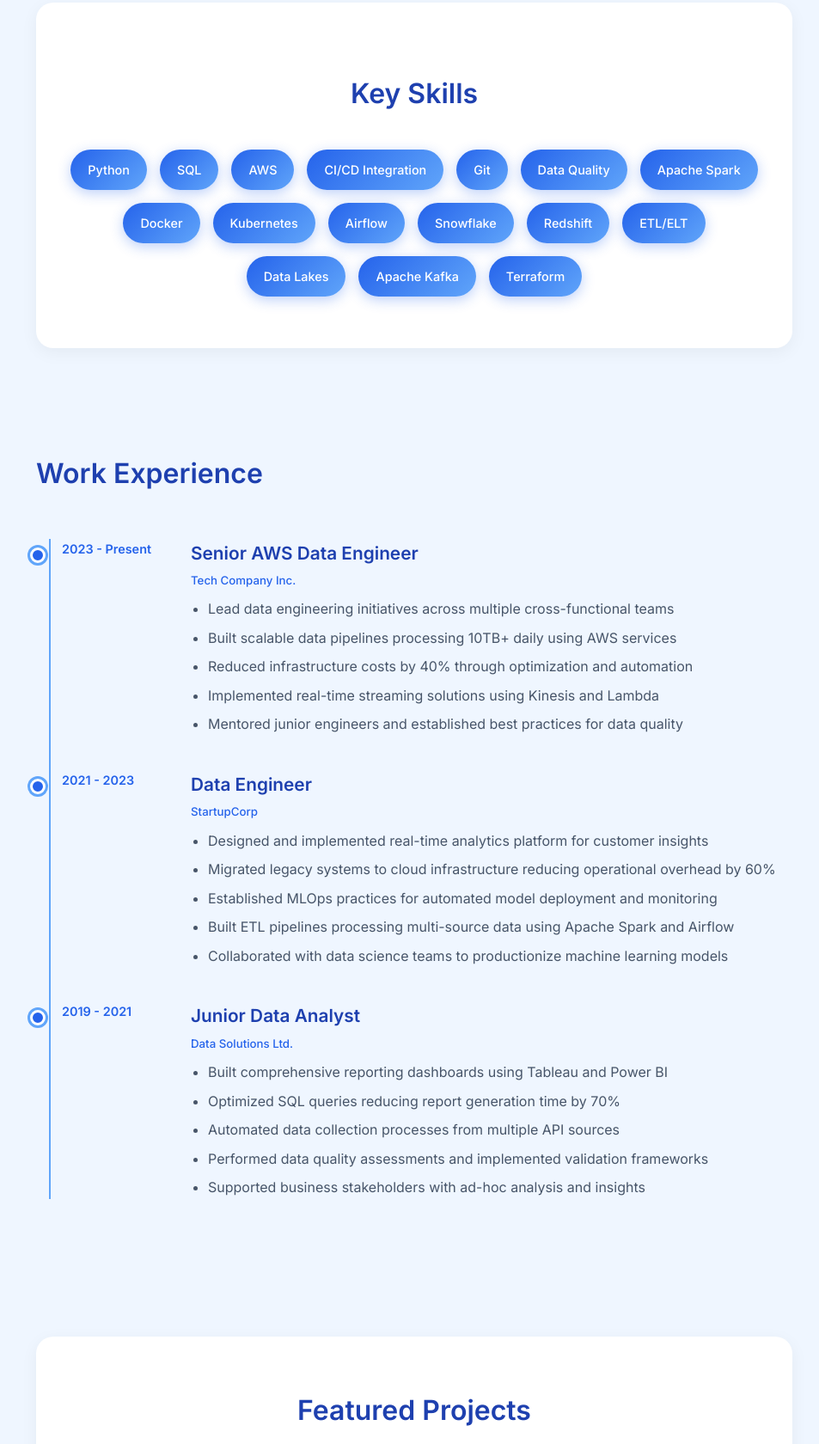
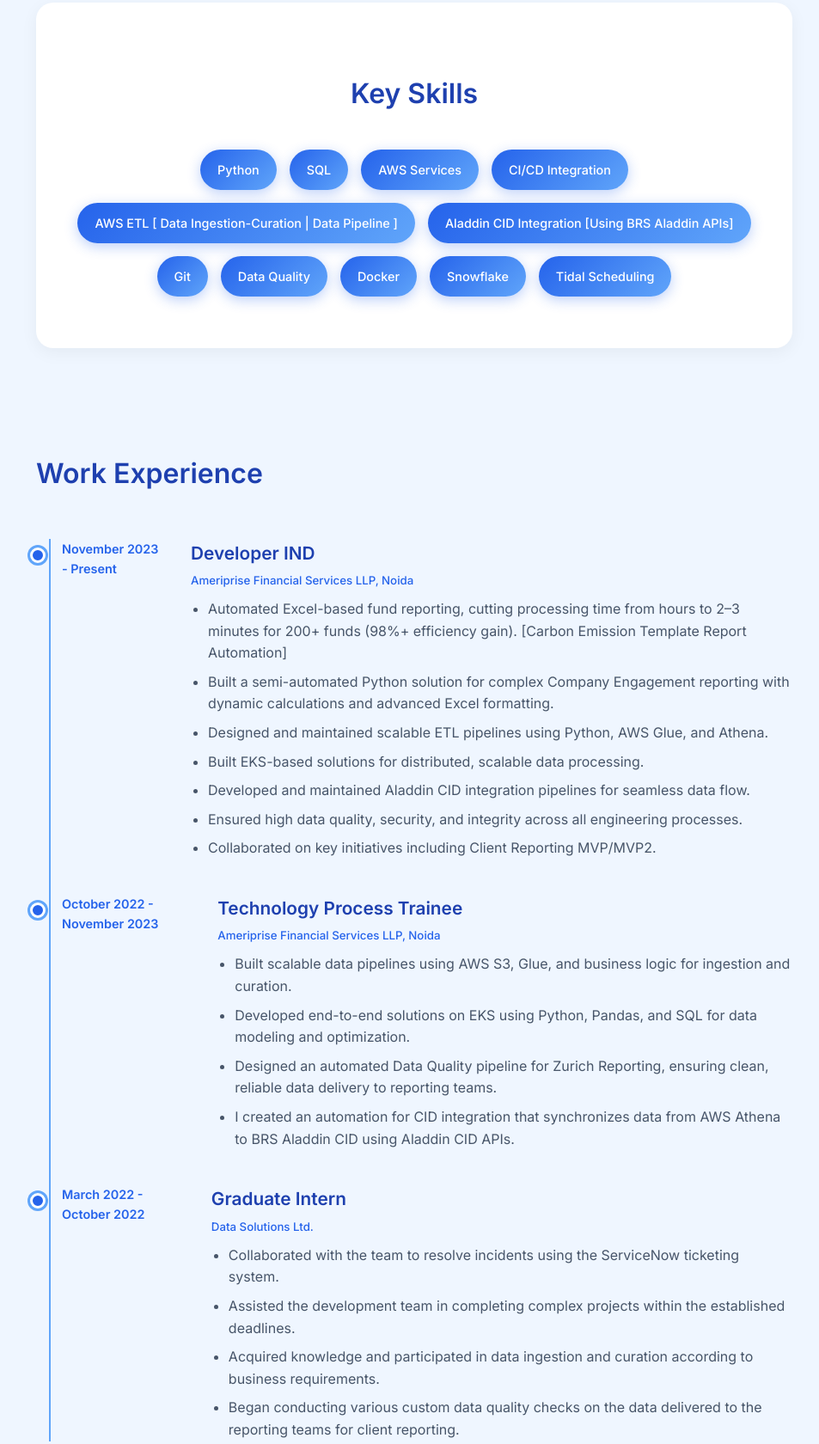
Before and after one commit to Omkarverma880/omkar_resume, a plain HTML site: page index.html in a window 1280 px wide. Shown: the part 857-2537 px from the top of the page at 86% size, without its empty margins (298-1251 px from the left). Drawn offline with Linux system fonts and the light colour scheme.

Commit message:
Adding Version changes in index html

```diff
--- a/index.html
+++ b/index.html
@@ -50,11 +50,11 @@
         <div class="theme-switcher">
             <h4>Choose Theme</h4>
             <div class="theme-colors">
+                <button class="theme-btn active" data-theme="blue" title="Ocean Blue">
+                    <span class="theme-color" style="background: linear-gradient(135deg, #2563eb, #60a5fa);"></span>
+                </button>
                 <button class="theme-btn" data-theme="green" title="Natural Green">
                     <span class="theme-color" style="background: linear-gradient(135deg, #4a9d6b, #7bcfa2);"></span>
-                </button>
-                <button class="theme-btn active" data-theme="blue" title="Ocean Blue">
-                    <span class="theme-color" style="background: linear-gradient(135deg, #2563eb, #60a5fa);"></span>
                 </button>
                 <button class="theme-btn" data-theme="purple" title="Royal Purple">
                     <span class="theme-color" style="background: linear-gradient(135deg, #7c3aed, #a78bfa);"></span>
@@ -66,10 +66,8 @@
         </div>
 
         <div class="social-links">
-            <a href="#" target="_blank"><i class="fab fa-instagram"></i></a>
-            <a href="#" target="_blank"><i class="fab fa-linkedin"></i></a>
-            <a href="#" target="_blank"><i class="fab fa-tiktok"></i></a>
-            <a href="#" target="_blank"><i class="fab fa-behance"></i></a>
+            <a href="https://www.linkedin.com/in/omkar-verma-a95b68141/" target="_blank"><i class="fab fa-linkedin"></i></a>
+            <!-- <a href="#" target="_blank"><i class="fab fa-behance"></i></a> -->
         </div>
     </aside>
 
@@ -181,9 +179,9 @@
 
             <div class="hero-content">
                 <div class="hero-text-container">
-                    <h1 class="hero-title typing-text" id="typing-text-main">Hi, I'm Omkar Verma</h1>
+                    <h1 class="hero-title typing-text" id="typing-text-main">Hi, I'm Omkar Verma.</h1>
                     <p class="hero-subtitle">Data Engineer with 3.6+ years of experience</p>
-                    <p class="hero-description">I specialize in data extraction, preparation, and creating insightful reports for clients. I excel at working with cross-functional teams and possess strong leadership skills.</p>
+                    <p class="hero-description">Data Engineer with 3.6+ years at Ameriprise Financial, skilled in designing and automating scalable data pipelines, ETL processes, and analytics solutions using AWS and modern data engineering tools. Experienced in data extraction, preparation, and manipulation from diverse sources, and delivering insightful client reports. Proficient in automating Excel reports with Python to improve efficiency. Strong collaborator with cross-functional, cross-cultural teams, and proven leadership skills.</p>
                 </div>
                 <div class="subtitle-section">
                     <div class="learn-more-section">
@@ -206,12 +204,12 @@
                             <div class="terminal-btn minimize"></div>
                             <div class="terminal-btn maximize"></div>
                         </div>
-                        <div class="terminal-title">terminal — data_engineering_pipeline</div>
+                        <div class="terminal-title">terminal — data_engineering</div>
                     </div>
                     <div class="terminal-body">
                         <div class="terminal-content" id="terminalContent">
                             <div class="terminal-line">
-                                <span class="prompt">omkar@aws-data-engineer:~$</span>
+                                <span class="prompt">omkar@:~$</span>
                                 <span class="command" id="typingCommand"></span>
                                 <span class="cursor" id="terminalCursor">|</span>
                             </div>
@@ -228,20 +226,15 @@
             <div class="skills-container">
                 <div class="skill-tag">Python</div>
                 <div class="skill-tag">SQL</div>
-                <div class="skill-tag">AWS</div>
+                <div class="skill-tag">AWS Services</div>
                 <div class="skill-tag">CI/CD Integration</div>
+                <div class="skill-tag">AWS ETL [ Data Ingestion-Curation | Data Pipeline ]</div>
+                <div class="skill-tag">Aladdin CID Integration [Using BRS Aladdin APIs]</div>
                 <div class="skill-tag">Git</div>
                 <div class="skill-tag">Data Quality</div>
-                <div class="skill-tag">Apache Spark</div>
                 <div class="skill-tag">Docker</div>
-                <div class="skill-tag">Kubernetes</div>
-                <div class="skill-tag">Airflow</div>
                 <div class="skill-tag">Snowflake</div>
-                <div class="skill-tag">Redshift</div>
-                <div class="skill-tag">ETL/ELT</div>
-                <div class="skill-tag">Data Lakes</div>
-                <div class="skill-tag">Apache Kafka</div>
-                <div class="skill-tag">Terraform</div>
+                <div class="skill-tag">Tidal Scheduling</div>
             </div>
         </section>
 
@@ -250,44 +243,44 @@
             <h3>Work Experience</h3>
             <div class="experience-timeline">
                 <div class="experience-item">
-                    <div class="experience-date">2023 - Present</div>
+                    <div class="experience-date">November 2023 - Present</div>
                     <div class="experience-content">
-                        <h4>Senior AWS Data Engineer</h4>
-                        <h5>Tech Company Inc.</h5>
+                        <h4>Developer IND</h4>
+                        <h5>Ameriprise Financial Services LLP, Noida</h5>
                         <ul>
-                            <li>Lead data engineering initiatives across multiple cross-functional teams</li>
-                            <li>Built scalable data pipelines processing 10TB+ daily using AWS services</li>
-                            <li>Reduced infrastructure costs by 40% through optimization and automation</li>
-                            <li>Implemented real-time streaming solutions using Kinesis and Lambda</li>
-                            <li>Mentored junior engineers and established best practices for data quality</li>
+                            <li>Automated Excel-based fund reporting, cutting processing time from hours to 2–3 minutes for 200+ funds (98%+ efficiency gain). [Carbon Emission Template Report Automation]</li>
+                            <li>Built a semi-automated Python solution for complex Company Engagement reporting with dynamic calculations and advanced Excel formatting.</li>
+                            <li>Designed and maintained scalable ETL pipelines using Python, AWS Glue, and Athena.</li>
+                            <li>Built EKS-based solutions for distributed, scalable data processing.</li>
+                            <li>Developed and maintained Aladdin CID integration pipelines for seamless data flow.</li>
+                            <li>Ensured high data quality, security, and integrity across all engineering processes.</li>
+                            <li>Collaborated on key initiatives including Client Reporting MVP/MVP2.</li>
                         </ul>
                     </div>
                 </div>
                 <div class="experience-item">
-                    <div class="experience-date">2021 - 2023</div>
+                    <div class="experience-date">October 2022 - November 2023 </div>
                     <div class="experience-content">
-                        <h4>Data Engineer</h4>
-                        <h5>StartupCorp</h5>
+                        <h4>Technology Process Trainee </h4>
+                        <h5>Ameriprise Financial Services LLP, Noida</h5>
                         <ul>
-                            <li>Designed and implemented real-time analytics platform for customer insights</li>
-                            <li>Migrated legacy systems to cloud infrastructure reducing operational overhead by 60%</li>
-                            <li>Established MLOps practices for automated model deployment and monitoring</li>
-                            <li>Built ETL pipelines processing multi-source data using Apache Spark and Airflow</li>
-                            <li>Collaborated with data science teams to productionize machine learning models</li>
+                            <li>Built scalable data pipelines using AWS S3, Glue, and business logic for ingestion and curation.</li>
+                            <li>Developed end-to-end solutions on EKS using Python, Pandas, and SQL for data modeling and optimization.</li>
+                            <li>Designed an automated Data Quality pipeline for Zurich Reporting, ensuring clean, reliable data delivery to reporting teams.</li>
+                            <li>I created an automation for CID integration that synchronizes data from AWS Athena to BRS Aladdin CID using Aladdin CID APIs.</li>
                         </ul>
                     </div>
                 </div>
                 <div class="experience-item">
-                    <div class="experience-date">2019 - 2021</div>
+                    <div class="experience-date">March 2022 - October 2022</div>
                     <div class="experience-content">
-                        <h4>Junior Data Analyst</h4>
+                        <h4>Graduate Intern</h4>
                         <h5>Data Solutions Ltd.</h5>
                         <ul>
-                            <li>Built comprehensive reporting dashboards using Tableau and Power BI</li>
-                            <li>Optimized SQL queries reducing report generation time by 70%</li>
-                            <li>Automated data collection processes from multiple API sources</li>
-                            <li>Performed data quality assessments and implemented validation frameworks</li>
-                            <li>Supported business stakeholders with ad-hoc analysis and insights</li>
+                            <li>Collaborated with the team to resolve incidents using the ServiceNow ticketing system.</li>
+                            <li>Assisted the development team in completing complex projects within the established deadlines.</li>
+                            <li>Acquired knowledge and participated in data ingestion and curation according to business requirements.</li>
+                            <li>Began conducting various custom data quality checks on the data delivered to the reporting teams for client reporting.</li>
                         </ul>
                     </div>
                 </div>
```
